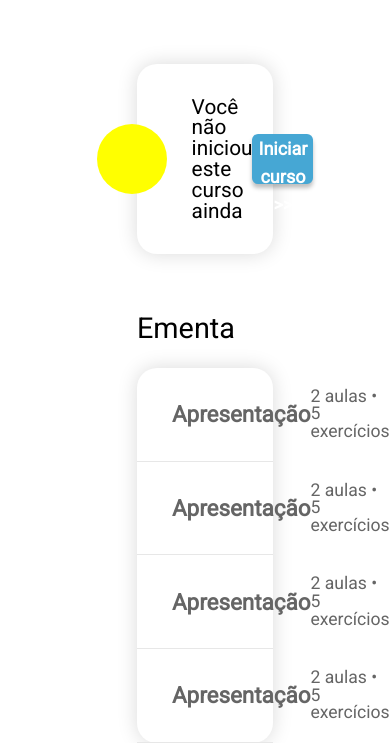
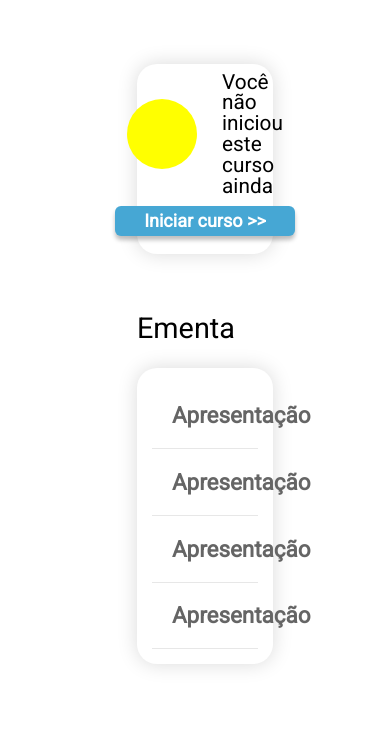
Before and after one commit to oliverdettenborn/codify-front, a React (Create React App) app: page /cursos/1 in a window 390 px wide. Shown: the part 116-859 px from the top of the page. Built offline with nearby package versions, Linux system fonts and the light colour scheme; no server answers; a web font is replaced by a local one.

Commit message:
Course info page media query

```diff
--- a/src/components/Container.jsx
+++ b/src/components/Container.jsx
@@ -1,5 +1,7 @@
 import React from 'react';
 import styled, { css } from 'styled-components';
+
+import mediaQuery from '../utils/mediaQuery';
 
 export default function Container(props) {
   const {
@@ -37,4 +39,8 @@ const FlexContainer = styled.div`
       cursor: ${props.cursor || 'initial'}
     `
   )}
+
+  ${mediaQuery} {
+    flex-direction: column;
+  }
 `;
--- a/src/components/CourseDataWrapper.jsx
+++ b/src/components/CourseDataWrapper.jsx
@@ -1,5 +1,7 @@
 import React from 'react';
 import styled, { css } from 'styled-components';
+
+import mediaQuery from '../utils/mediaQuery';
 
 export default function CourseDataWrapper(props) {
   const {
@@ -43,4 +45,9 @@ const Wrapper = styled.div`
       flex-direction: ${props.flexDirection || 'row'};
     `
   )}
+
+  ${mediaQuery} {
+    flex-direction: column;
+    padding: 15px;
+  }
 `;
--- a/src/components/PlainText.jsx
+++ b/src/components/PlainText.jsx
@@ -1,5 +1,7 @@
 import React from 'react';
 import styled, { css } from 'styled-components';
+
+import mediaQuery from '../utils/mediaQuery';
 
 export default function PlainText(props) {
   const {
@@ -9,6 +11,8 @@ export default function PlainText(props) {
     fontWeight,
     margin,
     alignSelf,
+    mediaQueryDisplay,
+    mediaQueryMargin,
   } = props;
 
   return (
@@ -18,6 +22,8 @@ export default function PlainText(props) {
       fontWeight={fontWeight}
       margin={margin}
       alignSelf={alignSelf}
+      mediaQueryDisplay={mediaQueryDisplay}
+      mediaQueryMargin={mediaQueryMargin}
     >
       {children}
     </Text>
@@ -31,7 +37,12 @@ const Text = styled.span`
       font-size: ${props.fontSize};
       font-weight: ${props.fontWeight || 'normal'};
       margin: ${props.margin || '0'};
-      align-self: ${props.alignSelf}
+      align-self: ${props.alignSelf};
     `
   )}
+
+  ${mediaQuery} {
+    display: ${(props) => props.mediaQueryDisplay};
+    margin: ${(props) => props.mediaQueryMargin};
+  }
 `;
--- a/src/pages/Course/components/ClassWrapper.jsx
+++ b/src/pages/Course/components/ClassWrapper.jsx
@@ -11,7 +11,6 @@ export default function ClassWrapper() {
       borderBottom="1px solid #E7E7E7"
       cursor="pointer"
     >
-      <>
       <IoIosArrowDown size="1.6rem" color="#656565" />
 
       <PlainText
@@ -19,14 +18,15 @@ export default function ClassWrapper() {
         fontSize="1.4rem"
         fontWeight="bold"
         margin="0 auto 0 15px"
+        mediaQueryMargin="0"
       >
         Apresentação
       </PlainText>
-      </>
 
       <PlainText
         color="#656565"
         fontSize="1.1rem"
+        mediaQueryDisplay="none"
       >
         2 aulas • 5 exercícios
       </PlainText>
```
Lines whose indentation alone changed are shown as unchanged.
